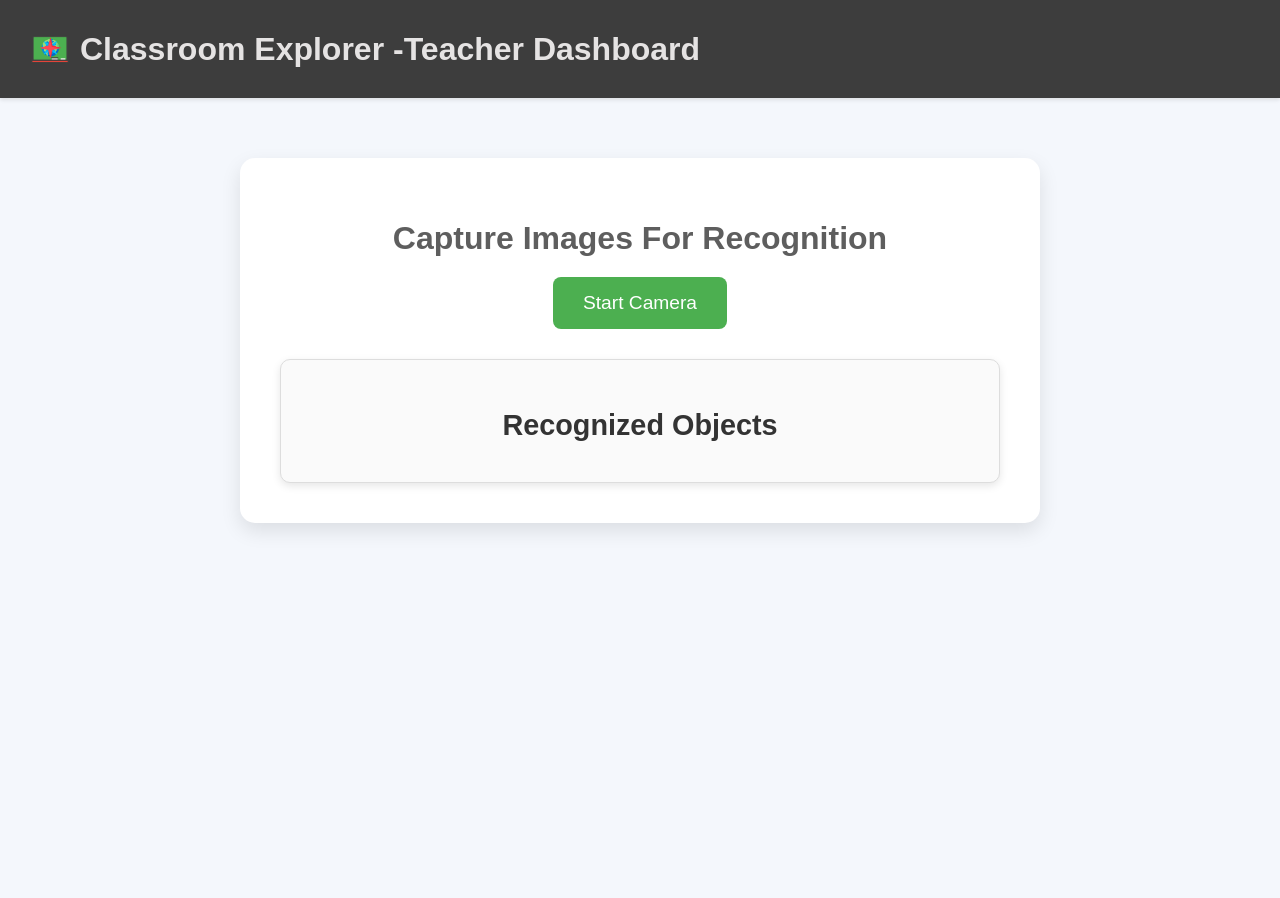
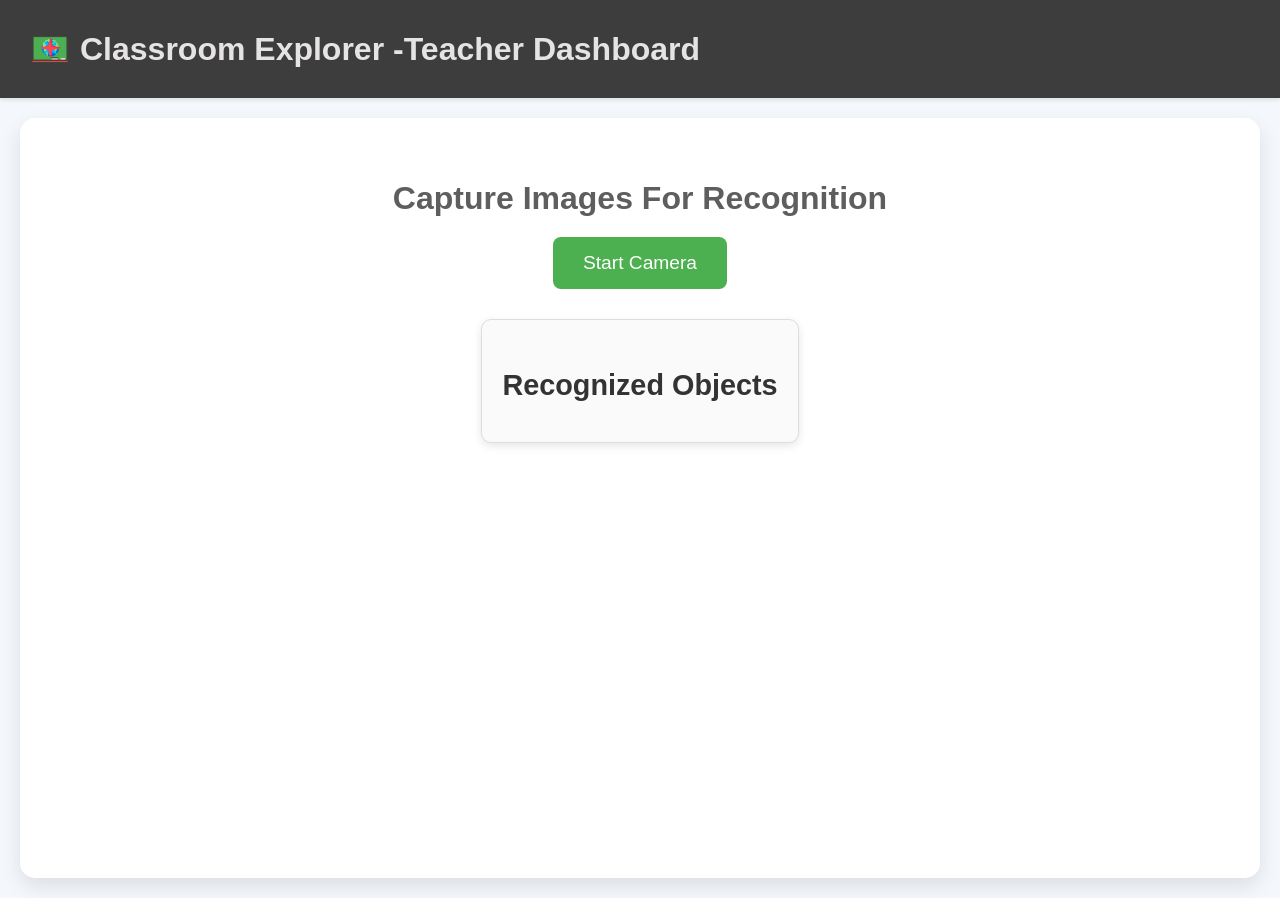
Before and after one commit to jackmok33/teacher-ui, a React (Vite) app: page /upload-image in a window 1280 px wide. Built offline with nearby package versions, Linux system fonts and the light colour scheme.

Commit message:
better upload image page

```diff
--- a/src/styles/UploadImagePage.css
+++ b/src/styles/UploadImagePage.css
@@ -1,120 +1,137 @@
+html, body, #root {
+    width: 100%;
+    height: 100%;
+    margin: 0;
+    padding: 0;
+}
+
 .upload-page {
     display: flex;
     flex-direction: column;
     align-items: center;
-    justify-content: flex-start; /* Start content from the top */
-    height: 100vh; /* Full viewport height */
+    justify-content: center; /* Center content vertically */
+    width: 100%;             /* Full viewport width */
+    height: 100vh;            /* Full viewport height */
     background-color: #f4f7fc; /* Light background color */
-    color: #333; /* Text color */
+    color: #333;              /* Text color */
     text-align: center;
-    padding: 40px; /* Increase padding for spacing */
+    padding: 20px;               /* Remove extra padding for full-screen effect */
 }
 
 .camera-section {
     width: 100%;
-    max-width: 800px; /* Increase max width for larger screens */
+    max-width: 100%;    /* Restrict max width, adjust as needed */
+    margin:0px auto;      /* Center the section horizontally */
+    flex: 1;
     background-color: white; /* White background for the section */
-    padding: 40px; /* Increase padding for a spacious layout */
-    border-radius: 15px; /* Rounded corners */
+    padding: 40px;           /* Increase padding for a spacious layout */
+    border-radius: 15px;     /* Rounded corners */
     box-shadow: 0 8px 20px rgba(0, 0, 0, 0.1); /* Add a soft shadow */
     text-align: center;
-    margin-top: 20px; /* Space above the section */
+    display: flex;
+    flex-direction: column;
+    justify-content: flex-start; /* You can change this to 'center' if needed */
+    align-items: center;
 }
 
+/* Other elements remain centered by inheriting text-align:center or flex container settings */
 .camera-capture-container {
     position: relative;
     display: inline-block;
-    margin-top: 30px; /* Increase spacing above the video preview */
+    width: 50%;
+    margin-top: 30px;
 }
 
 .camera-preview {
     width: 100%;
-    max-width: 700px; /* Make the video preview wider */
+    max-width: 700px;
     height: auto;
-    border: 1px solid #ddd; /* Add a border around the video */
-    border-radius: 10px; /* Rounded corners */
-    background-color: black; /* Black background for empty video */
+    border: 1px solid #ddd;
+    border-radius: 10px;
+    background-color: black;
 }
 
 .hidden-canvas {
-    display: none; /* Hide the canvas element */
+    display: none;
 }
 
 .camera-controls {
-    margin-top: 20px; /* Increase spacing above the controls */
-    display: flex; /* Use flexbox for button alignment */
-    justify-content: center; /* Center the buttons */
-    gap: 15px; /* Add spacing between buttons */
+    margin-top: 20px;
+    display: flex;
+    justify-content: center;
+    gap: 15px;
 }
 
 .camera-button {
-    padding: 15px 30px; /* Larger buttons */
-    font-size: 1.2rem; /* Larger text for buttons */
-    background-color: #4CAF50; /* Green background */
-    color: white; /* White text */
-    border: none; /* Remove borders */
-    border-radius: 8px; /* Rounded corners */
-    cursor: pointer; /* Pointer cursor on hover */
-    transition: background-color 0.3s ease, transform 0.2s ease; /* Smooth transitions */
+    padding: 15px 30px;
+    font-size: 1.2rem;
+    background-color: #4CAF50;
+    color: white;
+    border: none;
+    border-radius: 8px;
+    cursor: pointer;
+    transition: background-color 0.3s ease, transform 0.2s ease;
 }
 
 .camera-button:hover {
-    background-color: #45a049; /* Darker green on hover */
-    transform: scale(1.05); /* Slight scaling effect */
+    background-color: #45a049;
+    transform: scale(1.05);
 }
 
 .captured-images {
-    margin-top: 30px; /* Increase spacing above the recognized object section */
-    padding: 20px; /* Add padding inside the container */
-    background-color: #fafafa; /* Light gray background */
-    border: 1px solid #ddd; /* Border around the container */
-    border-radius: 10px; /* Rounded corners */
-    text-align: center; /* Center the text */
-    max-width: 800px; /* Limit the width */
-    overflow-y: auto; /* Enable scrolling for overflow */
-    box-shadow: 0 3px 8px rgba(0, 0, 0, 0.1); /* Add shadow for depth */
+    margin-top: 30px;
+    padding: 20px;
+    background-color: #fafafa;
+    border: 1px solid #ddd;
+    border-radius: 10px;
+    text-align: center;
+    max-width: 800px;
+    overflow-y: auto;
+    box-shadow: 0 3px 8px rgba(0, 0, 0, 0.1);
+    margin-left: auto;
+    margin-right: auto;
 }
 
 .captured-images h3 {
-    font-size: 1.8rem; /* Larger font size for the heading */
-    margin-bottom: 20px; /* Space below the heading */
-    color: #333; /* Dark gray text color */
+    font-size: 1.8rem;
+    margin-bottom: 20px;
+    color: #333;
 }
 
 .captured-images-grid {
-    display: flex; /* Flexbox for alignment */
-    flex-wrap: wrap; /* Wrap items if they overflow */
-    gap: 15px; /* Space between items */
-    justify-content: center; /* Center the grid items */
+    display: flex;
+    flex-wrap: wrap;
+    gap: 15px;
+    justify-content: center;
 }
 
 .captured-text {
-    padding: 15px; /* Add padding around the text */
-    border: 1px solid #ccc; /* Light gray border */
-    border-radius: 8px; /* Rounded corners */
-    background-color: #ffffff; /* White background */
-    font-size: 1.2rem; /* Larger font size */
-    color: #333; /* Text color */
-    text-align: center; /* Center-align the text */
-    word-break: break-word; /* Prevent long text from overflowing */
-    box-shadow: 0 2px 5px rgba(0, 0, 0, 0.1); /* Subtle shadow for depth */
+    padding: 15px;
+    border: 1px solid #ccc;
+    border-radius: 8px;
+    background-color: #ffffff;
+    font-size: 1.2rem;
+    color: #333;
+    text-align: center;
+    word-break: break-word;
+    box-shadow: 0 2px 5px rgba(0, 0, 0, 0.1);
 }
 
 .start-game-button {
-    margin-top: 30px; /* Add space above the button */
-    padding: 15px 30px; /* Larger button size */
-    font-size: 1.2rem; /* Larger font size for the button */
-    background-color: #2196F3; /* Blue background */
-    color: white; /* White text */
-    border: none; /* Remove borders */
-    border-radius: 8px; /* Rounded corners */
-    cursor: pointer; /* Pointer cursor on hover */
-    transition: background-color 0.3s ease, transform 0.2s ease; /* Smooth transitions */
+    margin-top: 30px;
+    padding: 15px 30px;
+    font-size: 1.2rem;
+    background-color: #2196F3;
+    color: white;
+    border: none;
+    border-radius: 8px;
+    cursor: pointer;
+    transition: background-color 0.3s ease, transform 0.2s ease;
 }
 
 .start-game-button:hover {
-    background-color: #1976D2; /* Darker blue on hover */
-    transform: scale(1.05); /* Slight scaling effect */
+    background-color: #1976D2;
+    transform: scale(1.05);
 }
 
 .captured-text.selected {
```
